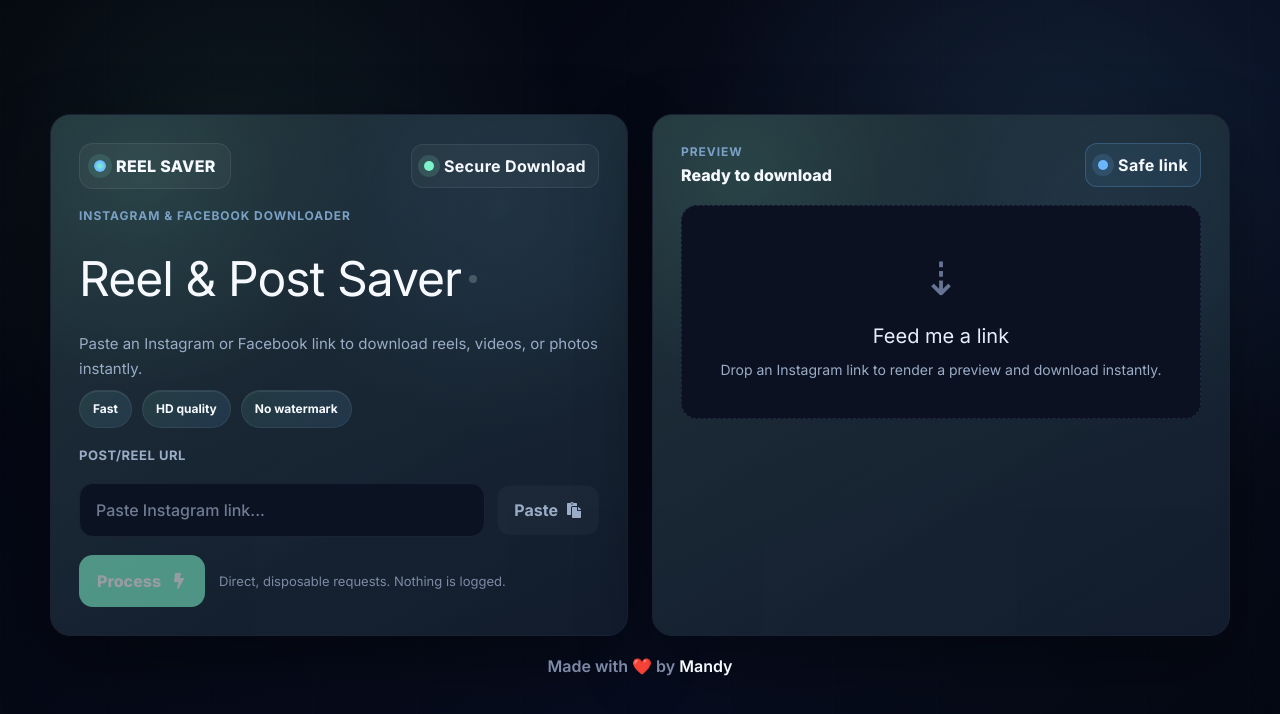
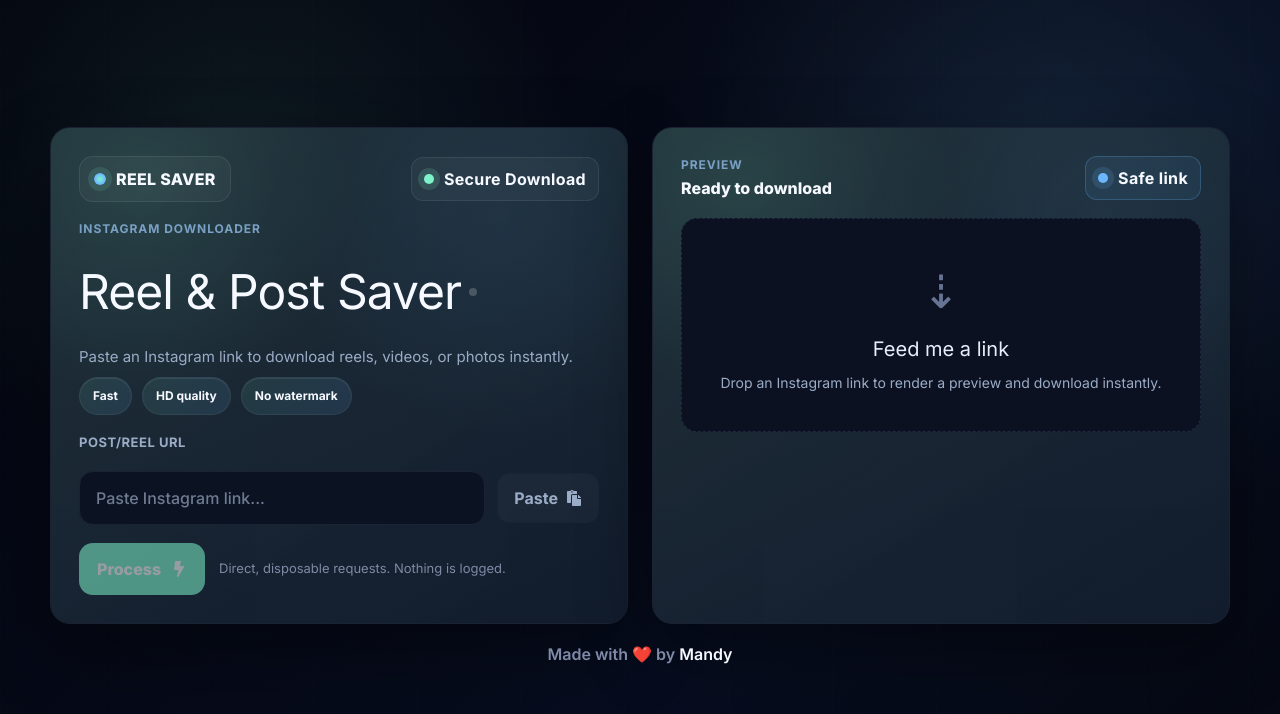
Before and after one commit to MandipKumarKanu/instagram-reels-downloader, a React (Vite) app in the folder frontend/: page / in a window 1280 px wide. Shown: the top 714 px of the page. Built offline with nearby package versions, Linux system fonts and the light colour scheme.

Commit message:
insta post, or reels only

```diff
--- a/frontend/src/App.jsx
+++ b/frontend/src/App.jsx
@@ -30,9 +30,8 @@
   const handleDownload = async () => {
     if (!url) return;
     const isInstagram = url.includes("instagram.com");
-    const isFacebook = url.includes("facebook.com") || url.includes("fb.watch");
-    if (!isInstagram && !isFacebook) {
-      setError("Invalid link. Instagram or Facebook only.");
+    if (!isInstagram) {
+      setError("Invalid link. Instagram only.");
       return;
     }
 
@@ -70,14 +69,14 @@
           </div>
 
           <div className="hero">
-            <p className="eyebrow">Instagram & Facebook Downloader</p>
+            <p className="eyebrow">Instagram Downloader</p>
             <h1>
               Reel & Post Saver
               <span className="dot" />
             </h1>
             <p className="lede">
-              Paste an Instagram or Facebook link to download reels, videos, or
-              photos instantly.
+              Paste an Instagram link to download reels, videos, or photos
+              instantly.
             </p>
             <div className="chips">
               <span>Fast</span>
```
